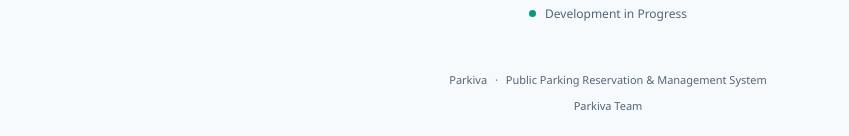
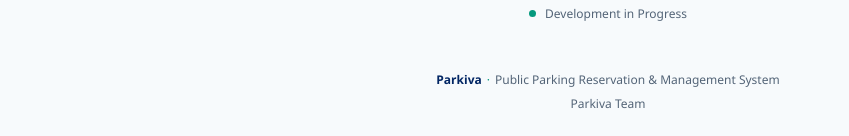
Before and after one commit to UIC-CCS-WEB-DEVELOPMENT-2026-2027/Parkiva, a React (Vite) app: page / in a window 1280 px wide. Shown: the part 1625-1761 px from the top of the page, without its empty margins (32-881 px from the left). Built offline with nearby package versions, Linux system fonts and the light colour scheme.

Commit message:
fix: render merged footer component

```diff
--- a/src/App.css
+++ b/src/App.css
@@ -59,10 +59,6 @@
   font-weight: 400;
 }
 .status-dot { width: 7px; height: 7px; border-radius: 50%; background: var(--color-secondary); }
-.page-footer { max-width: 540px; color: var(--color-text-muted); font-size: 11px; line-height: 1.8; text-align: center; }
-.page-footer span { margin-inline: 5px; }
-.page-footer p { margin: 0; }
-.page-footer p + p { margin-top: 6px; }
 
 .site-header { width: 100%; border-bottom: 1px solid var(--color-border); background: var(--color-surface); }
 .navbar { max-width: 1200px; margin-inline: auto; padding: 8px 24px; display: flex; align-items: center; justify-content: space-between; gap: 12px; }
@@ -79,7 +75,6 @@
 .guest-dropdown button { display: block; width: 100%; text-align: left; }
 .auth-notice { margin: 0; padding: 8px 12px; color: var(--color-text-muted); font-size: 13px; line-height: 1.5; }
 .auth-notice:empty { display: none; }
-.page-footer { margin-inline: 24px; }
 @media (max-width: 375px) {
   .navbar { padding-inline: 16px; gap: 8px; }
   .nav-controls { gap: 2px; }
--- a/src/App.jsx
+++ b/src/App.jsx
@@ -1,6 +1,7 @@
 import { useEffect, useRef, useState } from 'react'
 import './App.css'
 import ParkingDiscovery from './components/ParkingDiscovery'
+import Footer from './components/Footer'
 
 export default function App() {
   const [guestOpen, setGuestOpen] = useState(false)
@@ -82,13 +83,7 @@
         </p>
       </section>
       </main>
-      <footer className="page-footer">
-        <p>
-        Parkiva <span aria-hidden="true">&middot;</span> Public Parking Reservation
-        &amp; Management System
-        </p>
-        <p>Parkiva Team</p>
-      </footer>
+      <Footer />
     </div>
   )
 }
```
